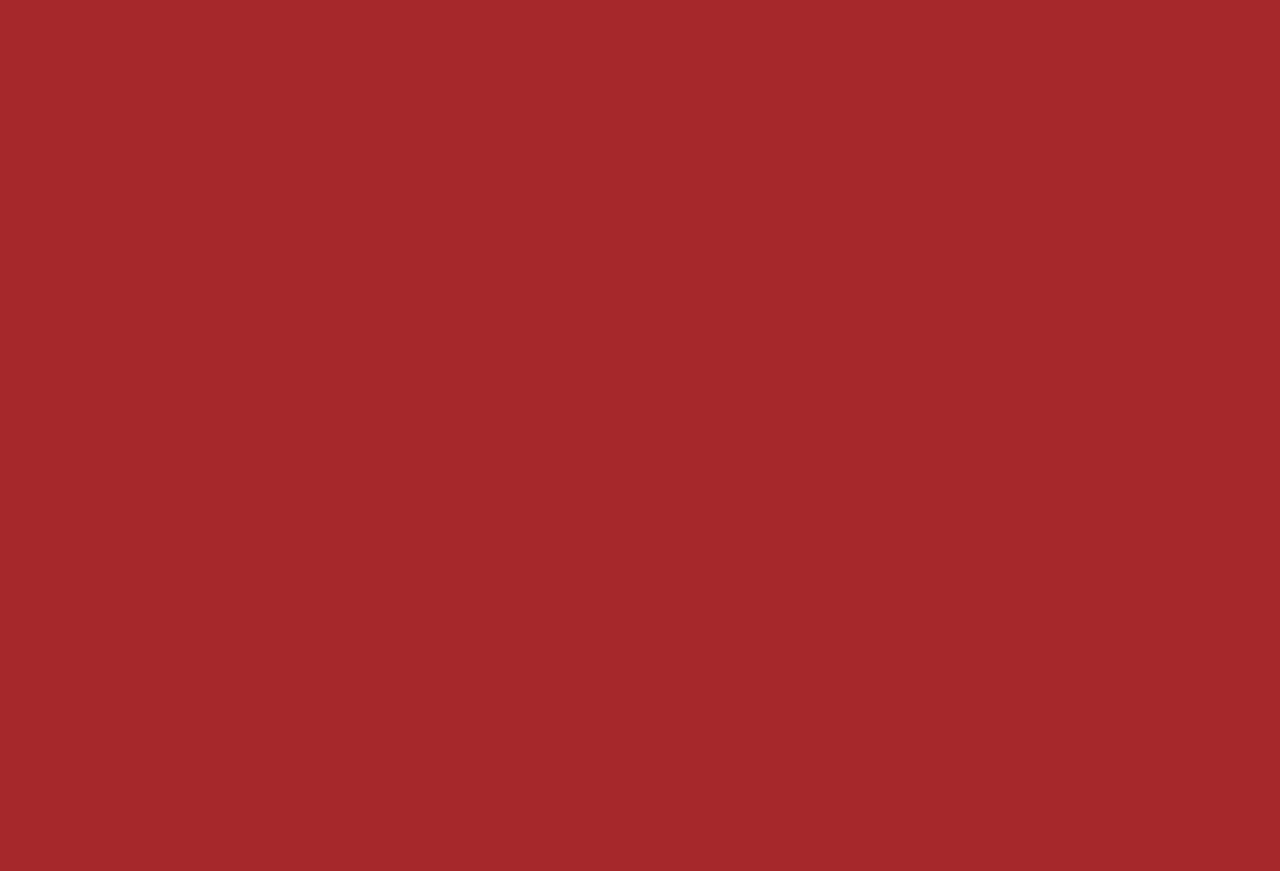
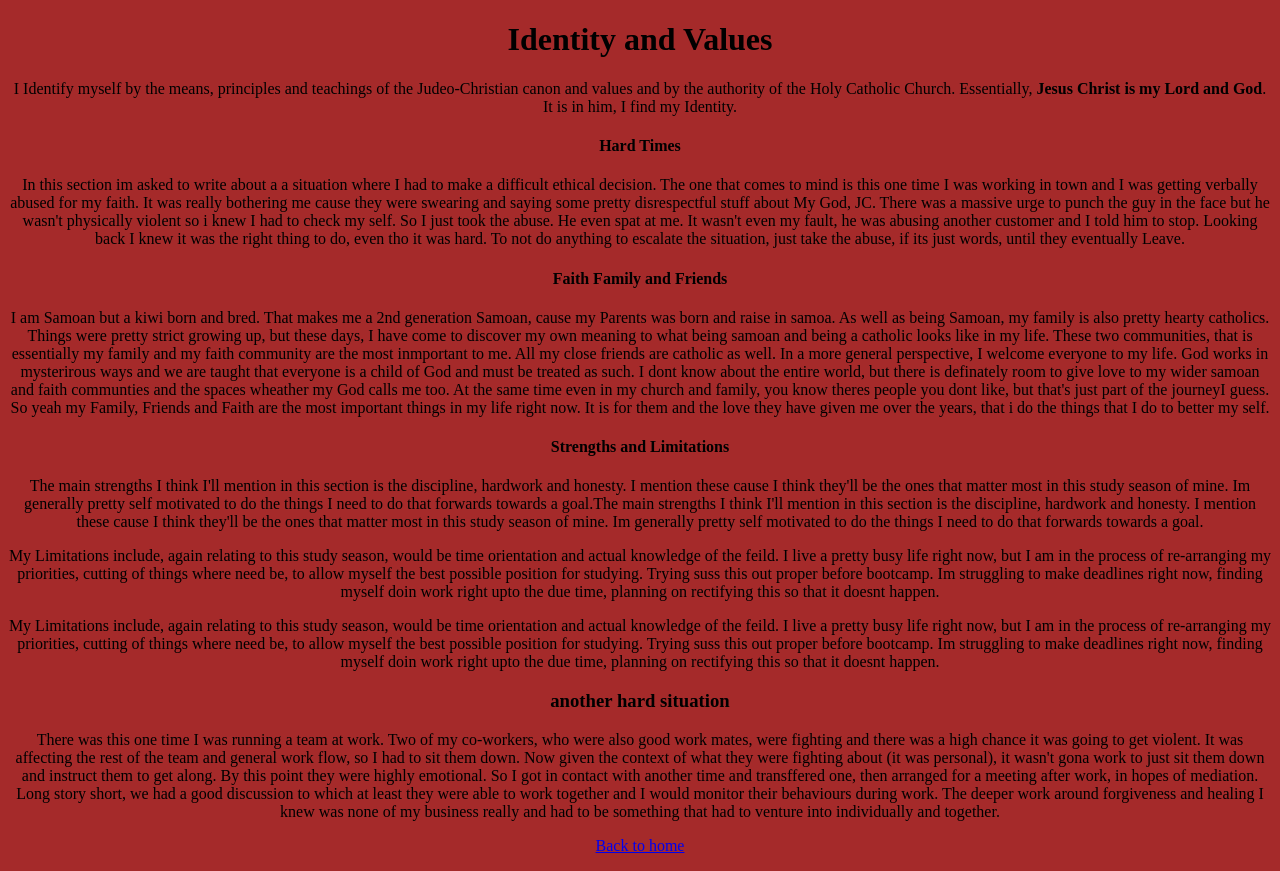
Before and after one commit to Felix-XP/Felix-XP.github.io, a plain HTML site: page blog/identity-values.html in a window 1280 px wide. Before the commit the page ends 800 px from the top, so only its background shows below. Drawn offline with Linux system fonts and the light colour scheme.

Commit message:
Finished Sprint 2

```diff
--- a/blog/identity-values.html
+++ b/blog/identity-values.html
@@ -4,7 +4,58 @@
     <meta charset="UTF-8" />
     <meta name="viewport" content="width=device-width, initial-scale=1.0" />
     <link rel="stylesheet" href="/styles/main.css" />
-    <title>HTML Template</title>
+    <title>My Identity</title>
   </head>
-  <body></body>
+  <body>
+    <h1>Identity and Values</h1>
+    <p>
+      I Identify myself by the means, principles and teachings of the
+      Judeo-Christian canon and values and by the authority of the Holy Catholic Church.
+      Essentially, <b>Jesus Christ is my Lord and God</b>. It is in him, I find
+      my Identity.
+    </p>
+    <p><h4>Hard Times</h4>
+    In this section im asked to write about a a situation where I had to make a difficult ethical decision. The one that comes to mind
+  is this one time I was working in town and I was getting verbally abused for my faith. It was really bothering me cause they were swearing and
+saying some pretty disrespectful stuff about My God, JC. There was a massive urge to punch the guy in the face but he wasn't physically violent
+so i knew I had to check my self. So I just took the abuse. He even spat at me. It wasn't even my fault, he was abusing another customer and
+I told him to stop. Looking back I knew it was the right thing to do, even tho it was hard. To not do anything to escalate the situation, just take
+the abuse, if its just words, until they eventually Leave.</p>
+    <p><h4>Faith Family and Friends</h4>
+    I am Samoan but a kiwi born and bred. That makes me a 2nd generation Samoan, cause my Parents was born and raise in samoa.
+    As well as being Samoan, my family is also pretty hearty catholics. Things were pretty strict growing up, but these days, I have
+  come to discover my own meaning to what being samoan and being a catholic looks like in my life. These two communities, that is essentially my
+family and my faith community are the most inmportant to me. All my close friends are catholic as well. In a more general perspective,
+I welcome everyone to my life. God works in mysterirous ways and we are taught that everyone is a child of God and must be treated as such. I dont know
+about the entire world, but there is definately room to give love to my wider samoan and faith communties and the spaces wheather my God calls
+me too. At the same time even in my church and family, you know theres people you dont like, but that's just part of the journeyI guess. So yeah
+my Family, Friends and Faith are the most important things in my life right now. It is for them and the love they have given me over the years,
+that i do the things that I do to better my self.</p>
+<p><h4>Strengths and Limitations</h4>
+  The main strengths I think I'll mention in this section is the discipline, hardwork and honesty. I mention these
+  cause I think they'll be the ones that matter most in this study season of mine. Im generally pretty self motivated to do
+  the things I need to do that forwards towards a goal.The main strengths I think I'll mention in this section is the discipline, hardwork and honesty. I mention these
+  cause I think they'll be the ones that matter most in this study season of mine. Im generally pretty self motivated to do
+  the things I need to do that forwards towards a goal.</P>
+<p>My Limitations include, again relating to this study season, would be time orientation and actual knowledge of the feild.
+  I live a pretty busy life right now, but I am in the process of re-arranging my priorities, cutting of things where need be,
+  to allow myself the best possible position for studying. Trying suss this out proper before bootcamp.
+  Im struggling to make deadlines right now, finding myself doin work right upto the due time, planning on rectifying this so that
+  it doesnt happen.</p>
+<p>My Limitations include, again relating to this study season, would be time orientation and actual knowledge of the feild.
+  I live a pretty busy life right now, but I am in the process of re-arranging my priorities, cutting of things where need be,
+  to allow myself the best possible position for studying. Trying suss this out proper before bootcamp.
+  Im struggling to make deadlines right now, finding myself doin work right upto the due time, planning on rectifying this so that
+  it doesnt happen. </p>
+  <p><h3>another hard situation</h3>
+    There was this one time I was running a team at work. Two of my co-workers, who were also good work mates, were fighting and
+    there was a high chance it was going to get violent. It was affecting the rest of the team and general work flow, so I had to sit them down.
+    Now given the context of what they were fighting about (it was personal), it wasn't gona work to just sit them down and instruct
+    them to get along. By this point they were highly emotional. So I got in contact with another time and transffered one, then arranged for a meeting
+    after work, in hopes of mediation. Long story short, we had a good discussion to which at least they were able to work together and I would
+    monitor their behaviours during work. The deeper work around forgiveness and healing I knew was none of my business really and had to
+    be something that had to venture into individually and together.
+  </p>
+  <p><a href="index.html" target="_self">Back to home</a></p>
+  </body>
 </html>
```
Also changed, not shown: blog/index.html (+1 -0 lines).
